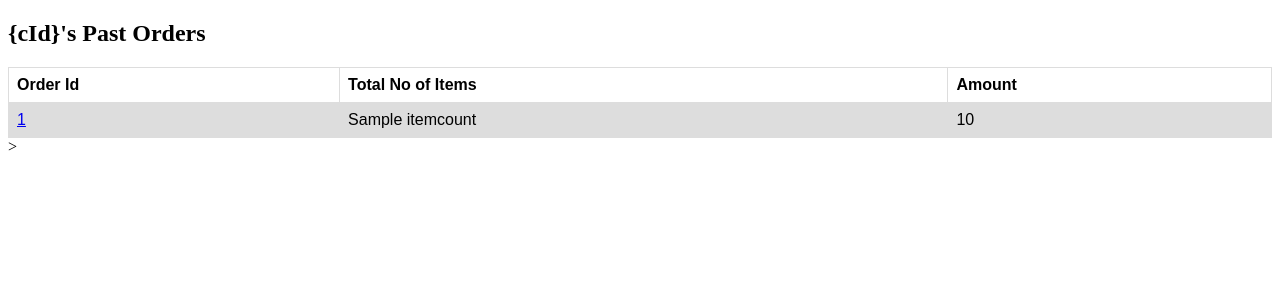
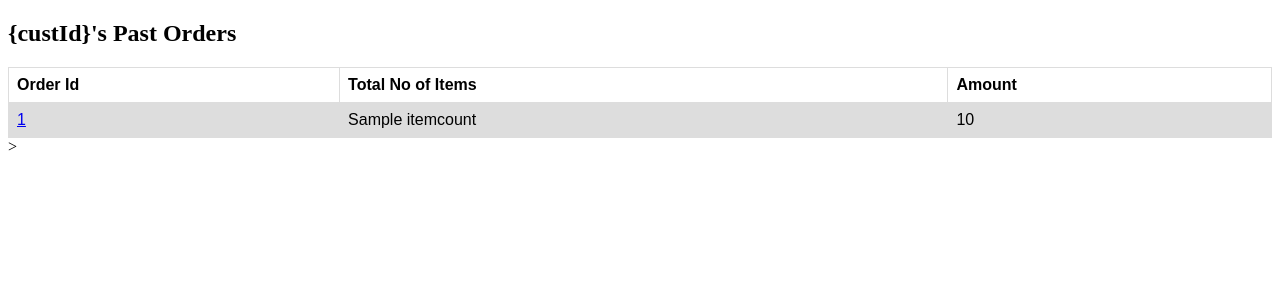
Before and after one commit to a-5-g/w4111-proj1, a Flask app: template templates/viewOrders.html in a window 1280 px wide. Shown: the top 300 px of the page. Run offline with Flask 2, Linux system fonts and the light colour scheme; the template is opened without the code that fills it: most values are stand-ins (such as "Sample title", 1, 10 or a date in 2020); parts of the project's set-up code (start-up, migrations or seed data) failed here and were passed over.

Commit message:
Update View Order Title

```diff
--- a/templates/viewOrders.html
+++ b/templates/viewOrders.html
@@ -21,7 +21,7 @@ tr:nth-child(even) {
 </head>
 <body>
 
-<h2>{cId}'s Past Orders</h2>
+<h2>{custId}'s Past Orders</h2>
 <script>
 </script>
 <div name="displayOrders">
```
